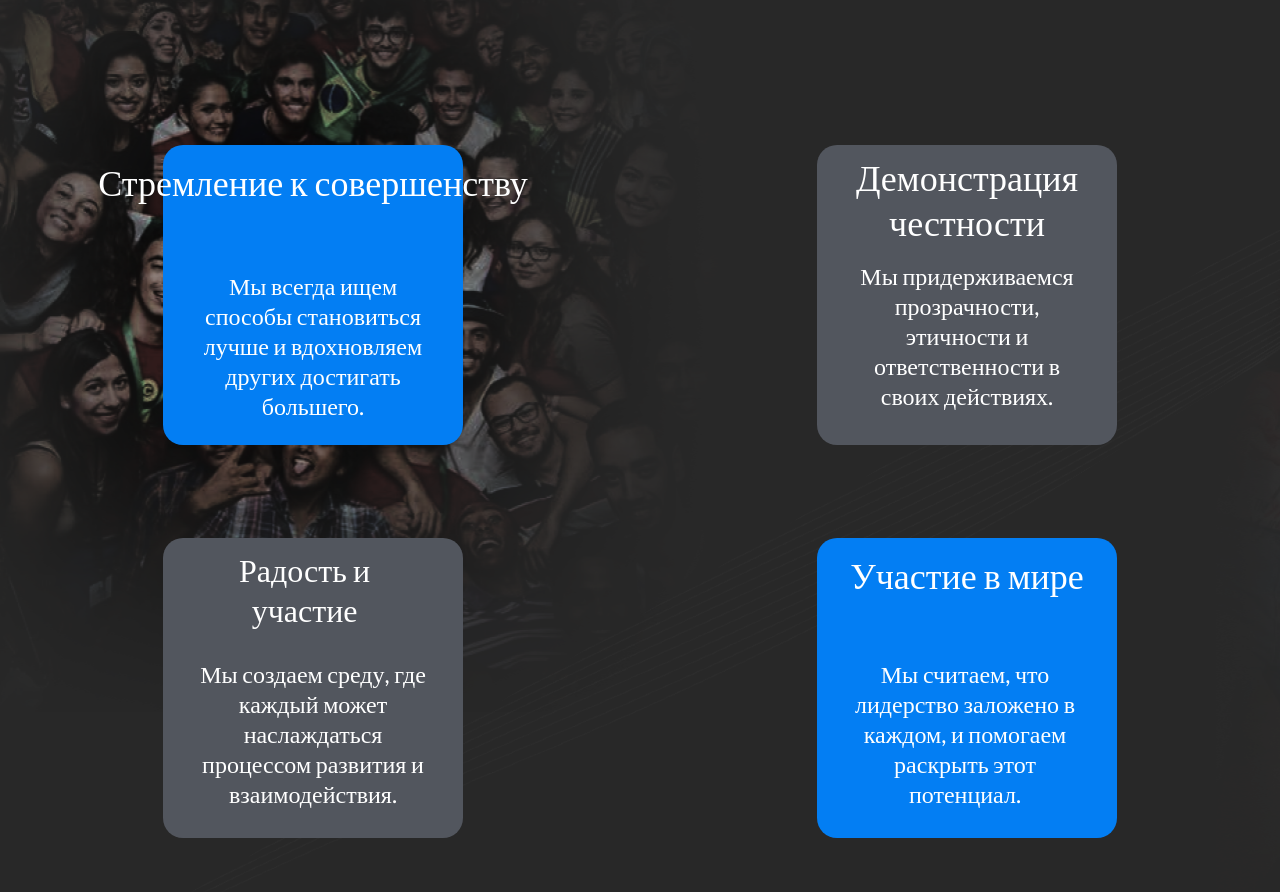
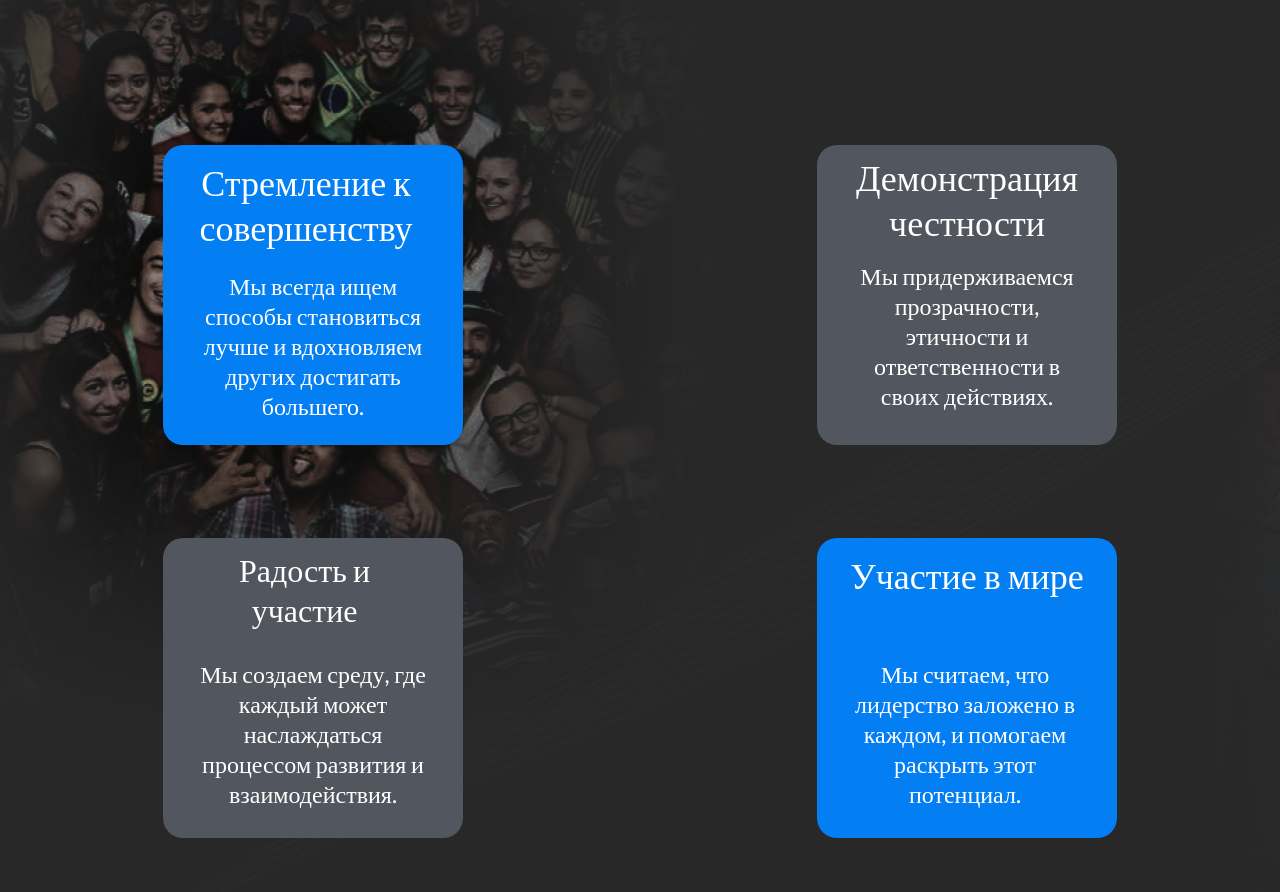
Before and after one commit to ayan1232008/ayan1232008.github.io, a plain HTML site: page index.html in a window 1280 px wide. Shown: the part 2855-3747 px from the top of the page. Drawn offline with Linux system fonts and the light colour scheme.

Commit message:
Text fix

```diff
--- a/index.html
+++ b/index.html
@@ -58,7 +58,7 @@
       <div data-layer="posts" class="Posts" style="width: 1713px; height: 744px; left: 310.46px; top: 386.02px; position: absolute">
         <div data-layer="Group 4" class="Group4" style="width: 454px; height: 356px; left: 0px; top: 0px; position: absolute">
           <div data-layer="Rectangle 3" class="Rectangle3" style="width: 300px; height: 300px; left: 77px; top: 0px; position: absolute; background: #037EF3; border-radius: 20px"></div>
-          <div data-layer="Стремление к совершенству" style="width: 454px; left: 0px; top: 15px; position: absolute; text-align: center; color: white; font-size: 36px; font-family: Lato; font-weight: 500; word-wrap: break-word">Стремление к совершенству</div>
+          <div data-layer="Стремление к совершенству" style="width: 300px; left: 70px; top: 15px; position: absolute; text-align: center; color: white; font-size: 36px; font-family: Lato; font-weight: 500; word-wrap: break-word">Стремление к совершенству</div>
           <div data-layer="Мы всегда ищем способы становиться лучше и вдохновляем других достигать большего." style="width: 248px; height: 230px; left: 103px; top: 126px; position: absolute; text-align: center; color: white; font-size: 24px; font-family: Lato; font-weight: 400; word-wrap: break-word">Мы всегда ищем способы становиться лучше и вдохновляем других достигать большего.</div>
         </div>
         <div data-layer="Group 6" class="Group6" style="width: 344px; height: 340px; left: 1354px; top: 0px; position: absolute">
```
